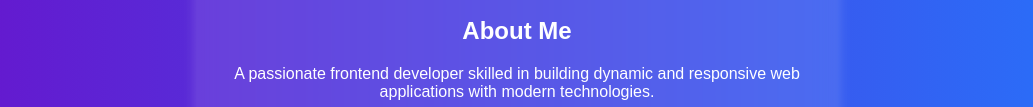
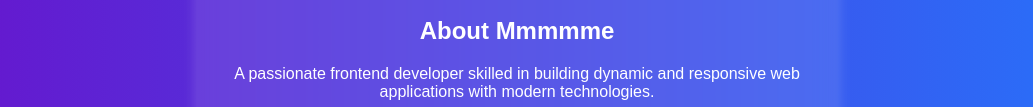
Before and after one commit to Pranay16062003/githubtry, a plain HTML site: page index.html in a window 1280 px wide. Shown: the part 232-339 px from the top of the page, without its empty margins (123-1156 px from the left). Drawn offline with Linux system fonts and the light colour scheme.

Commit message:
Updated to new index.html

```diff
--- a/index.html
+++ b/index.html
@@ -20,7 +20,7 @@
             <!-- <p><strong>Website:</strong> <a href="https://www.pranayrathod.com" target="_blank">www.johndoe.com</a></p> -->
         </section>
         <section class="about">
-            <h2>About Me</h2>
+            <h2>About Mmmmme</h2>
             <p>A passionate frontend developer skilled in building dynamic and responsive web applications with modern technologies.</p>
         </section>
         <section class="skills">
```
